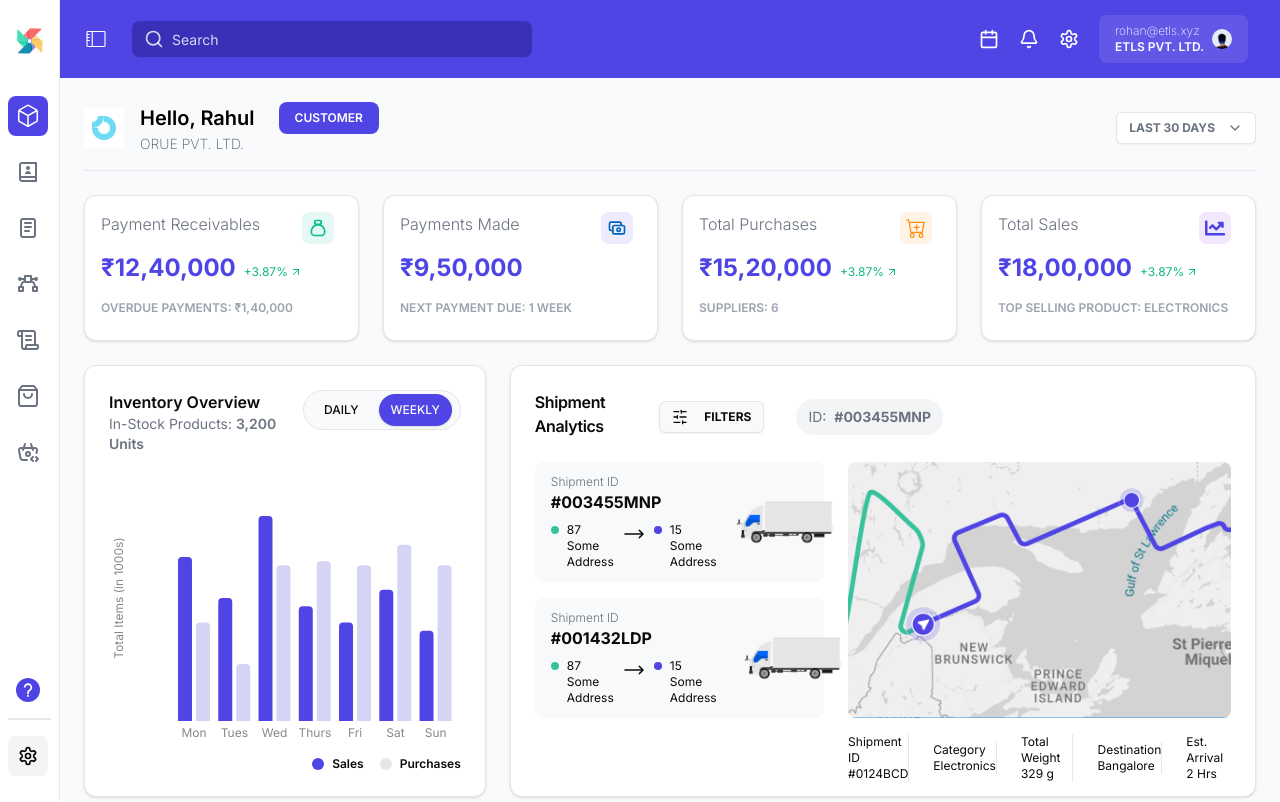
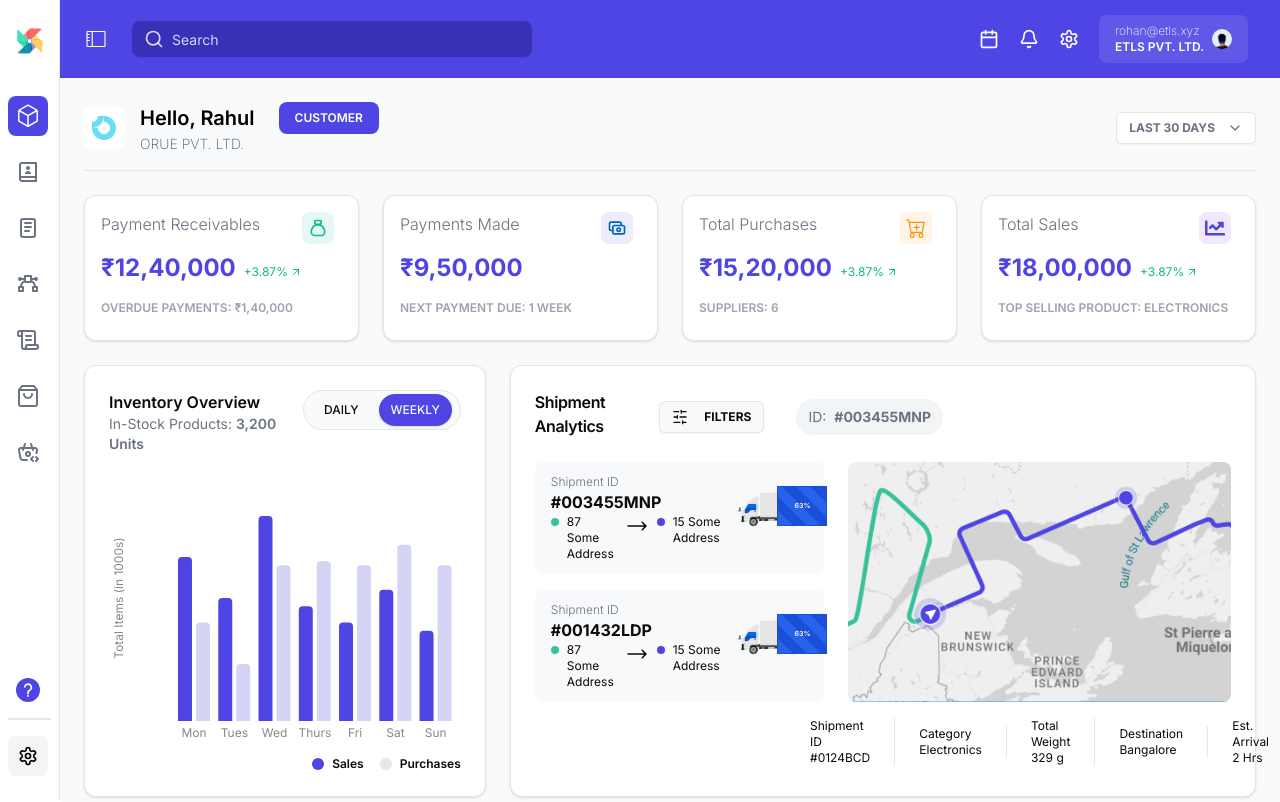
Before and after one commit to AshwiniParaye1/Dashboard, a Next.js app: page / in a window 1280 px wide. Shown: the top 802 px of the page. Built offline with nearby package versions, Linux system fonts and the light colour scheme.

Commit message:
placed striped over truck img

```diff
--- a/components/dashboard/shipment-analytics.tsx
+++ b/components/dashboard/shipment-analytics.tsx
@@ -3,6 +3,7 @@ import { Card, CardContent, CardHeader, CardTitle } from "@/components/ui/card";
 import { Button } from "@/components/ui/button";
 import { SlidersHorizontal } from "lucide-react";
 import { HiArrowLongRight } from "react-icons/hi2";
+import StripedRectangle from "./stripedRectangle";
 
 export function ShipmentAnalytics() {
   return (
@@ -29,15 +30,13 @@ export function ShipmentAnalytics() {
       <CardContent>
         <div className="flex gap-6">
           <div className="flex-1 space-y-4">
-            <div className="flex gap-2 pl-4  rounded-lg bg-[#F7F9FB]">
-              {/* <Truck className="h-8 w-8 text-primary" /> */}
+            <div className="flex gap-2 pl-4 rounded-lg bg-[#F7F9FB] relative">
               <div className="flex pt-3 pb-3 flex-col justify-between">
                 <div className="flex flex-col">
                   <span className="font-light text-xs text-gray-500">
                     Shipment ID
                   </span>
-                  <span className="font-bold text-base">#003455MNP</span>{" "}
-                  {/* <span className="text-sm text-muted-foreground">83%</span> */}
+                  <span className="font-bold text-base">#003455MNP</span>
                 </div>
                 <div className="flex flex-row gap-2 text-xs font-normal text-muted-foreground">
                   <span>
@@ -53,23 +52,26 @@ export function ShipmentAnalytics() {
                   <span>15 Some Address</span>
                 </div>
               </div>
+              <div className="relative">
                 <Image
-                src={"/analytics.png"}
+                  src="/analytics.png"
                   alt="Analytics Truck"
-                width={120}
+                  width={150}
                   height={80}
-                className="scale-x-[-1]"
+                  className="scale-x-[-1] blur-[0.7px]"
                 />
+                <div className="absolute inset-0">
+                  <StripedRectangle />
                 </div>
-            <div className="flex gap-4 pl-4  rounded-lg bg-[#F7F9FB]">
-              {/* <Truck className="h-8 w-8 text-primary" /> */}
-              <div className="flex flex-col pt-3 pb-3 justify-between">
+              </div>
+            </div>
+            <div className="flex gap-2 pl-4 rounded-lg bg-[#F7F9FB] relative">
+              <div className="flex pt-3 pb-3 flex-col justify-between">
                 <div className="flex flex-col">
                   <span className="font-light text-xs text-gray-500">
                     Shipment ID
                   </span>
                   <span className="font-bold text-base">#001432LDP</span>
-                  {/* <span className="text-sm text-muted-foreground">83%</span> */}
                 </div>
                 <div className="flex flex-row gap-2 text-xs font-normal text-muted-foreground">
                   <span>
@@ -85,13 +87,18 @@ export function ShipmentAnalytics() {
                   <span>15 Some Address</span>
                 </div>
               </div>
+              <div className="relative">
                 <Image
-                src={"/analytics.png"}
+                  src="/analytics.png"
                   alt="Analytics Truck"
-                width={120}
+                  width={150}
                   height={80}
-                className="scale-x-[-1]"
+                  className="scale-x-[-1] blur-[0.7px]"
                 />
+                <div className="absolute inset-0">
+                  <StripedRectangle />
+                </div>
+              </div>
             </div>
           </div>
           <div className="w-[55%]">
@@ -103,19 +110,19 @@ export function ShipmentAnalytics() {
               className="w-full h-full object-cover rounded-lg"
             />
             <div className="flex flex-row gap-6 text-xs pt-4 pb-4 justify-center items-center">
-              <div className="border-r border-gray-200">
+              <div className="border-r border-gray-200 pr-6">
                 <p>Shipment ID</p>
                 <p>#0124BCD</p>
               </div>
-              <div className="border-r border-gray-200">
+              <div className="border-r border-gray-200 pr-6">
                 <p>Category</p>
                 <p>Electronics</p>
               </div>
-              <div className="border-r border-gray-200">
+              <div className="border-r border-gray-200 pr-6">
                 <p>Total Weight</p>
                 <p>329 g</p>
               </div>
-              <div className="border-r border-gray-200">
+              <div className="border-r border-gray-200 pr-6">
                 <p>Destination</p>
                 <p>Bangalore</p>
               </div>
--- /dev/null
+++ b/components/dashboard/stripedRectangle.tsx
@@ -0,0 +1,30 @@
+import React from "react";
+
+const StripedRectangle = ({ number = 63, width = "50px", height = "40px" }) => {
+  return (
+    <div className="relative">
+      {/* Container with stripes */}
+      <div
+        className="relative overflow-hidden border ml-12 mt-6 mr-4 border-blue-700"
+        style={{
+          width,
+          height,
+          background: `repeating-linear-gradient(
+            45deg,
+            #2563eb,
+            #2563eb 10px,
+            #1d4ed8 10px,
+            #1d4ed8 20px
+          )`
+        }}
+      >
+        {/* Centered number */}
+        <div className="absolute inset-0 flex items-center justify-center">
+          <span className="text-[7px] font-semibold text-white">{number}%</span>
+        </div>
+      </div>
+    </div>
+  );
+};
+
+export default StripedRectangle;
```
Lines whose indentation alone changed are shown as unchanged.
